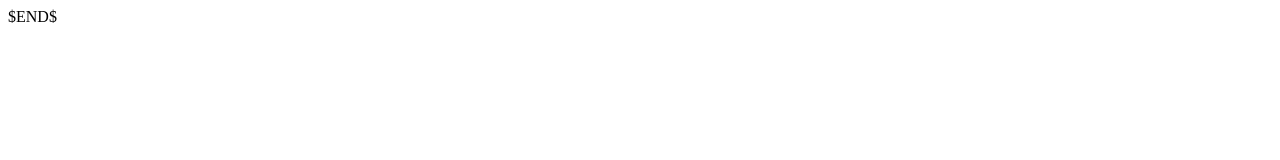
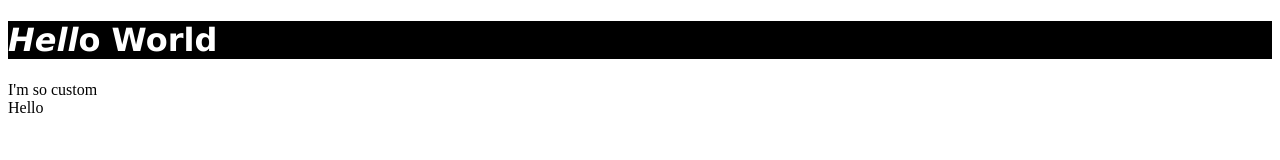
Before and after one commit to tyronepost/reactbook, a website: page index.html in a window 1280 px wide. Drawn offline with nearby package versions, Linux system fonts and the light colour scheme.

Commit message:
adding examples of defined components

```diff
--- a/index.html
+++ b/index.html
@@ -2,9 +2,55 @@
 <html lang="en">
 <head>
     <meta charset="UTF-8">
-    <title>$Title$</title>
+    <title>Hello React</title>
 </head>
 <body>
-$END$
+    <div id="app">
+        <!--  app goes here -->
+    </div>
+    <div id="custom">
+
+    </div>
+    <div id="nonwrapper">
+
+    </div>
+    <script src="node_modules/react/dist/react.js"></script>
+    <script src="node_modules/react-dom/dist/react-dom.js"></script>
+    <script>
+        ReactDOM.render(
+          React.DOM.h1(
+            {
+              id: "my-heading",
+              style: {
+                background: "black",
+                color: "white",
+                fontFamily: "Verdana",
+              }
+            },
+            React.DOM.span(null,
+              React.DOM.em(null, "Hell"),
+              "o"),
+            " World"
+          ),
+          document.getElementById("app")
+        );
+
+        var Component = React.createClass({
+          render: function () {
+            return React.DOM.span(null, "I'm so custom");
+          }
+        });
+
+        var ComponentFactory = React.createFactory(Component);
+
+        ReactDOM.render(
+          ComponentFactory(),
+          document.getElementById("custom")
+        )
+
+        ReactDOM.render(
+          React.createElement("span", null, "Hello"),
+          document.getElementById("nonwrapper")
+        );
+    </script>
 </body>
-</html>
```
